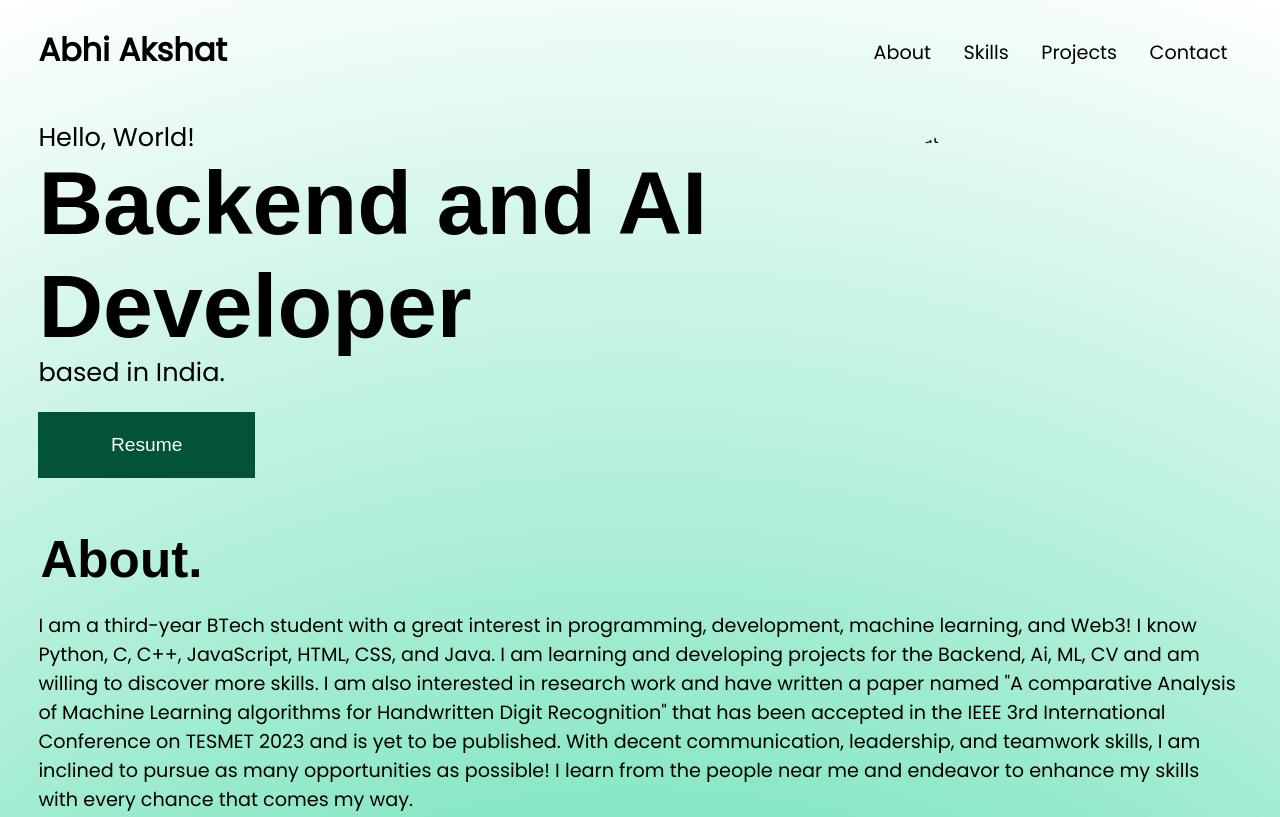
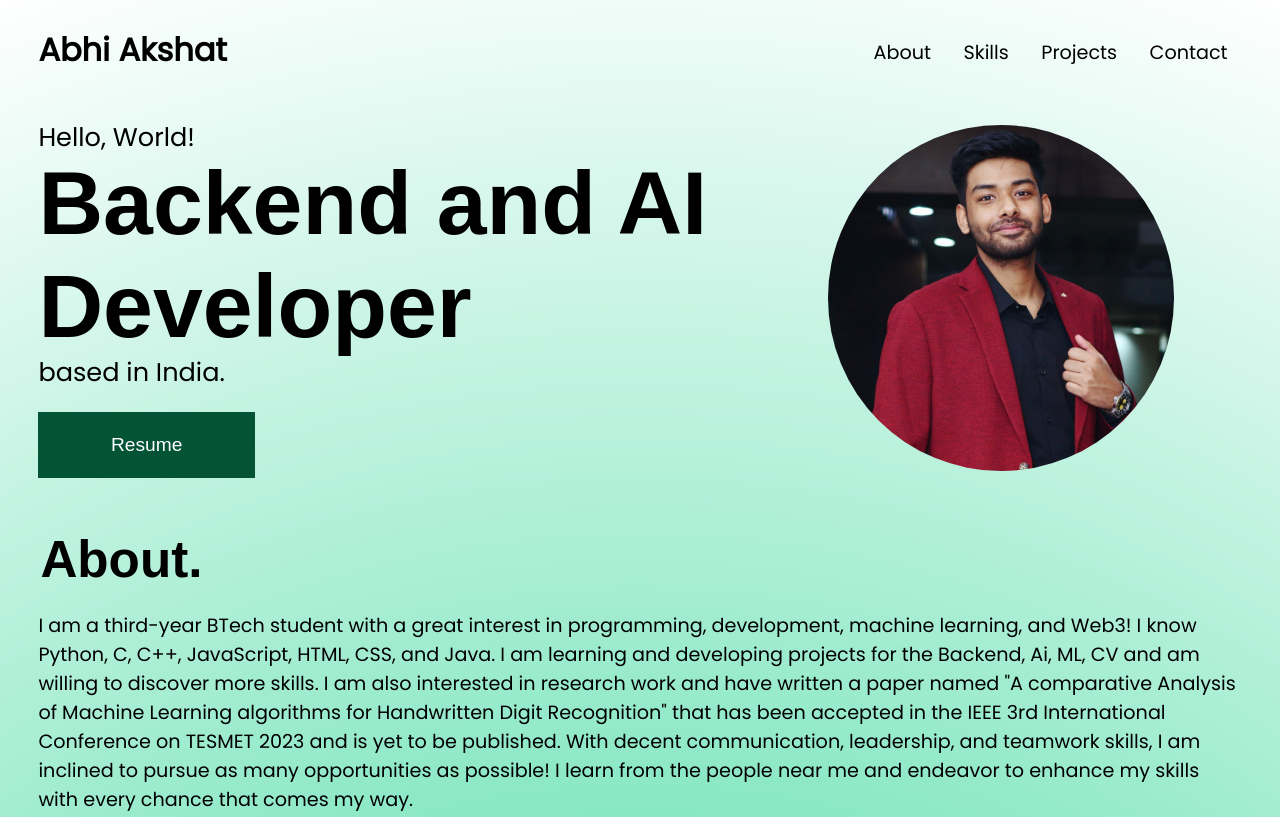
Before and after one commit to abhi-akshat/Portfolio-temp, a plain HTML site: page index.html in a window 1280 px wide. Shown: the top 817 px of the page. Drawn offline with Linux system fonts and the light colour scheme; the site is published under a folder, as on GitHub Pages, so addresses that start at the root find nothing.

Commit message:
Update index.html

```diff
--- a/index.html
+++ b/index.html
@@ -46,7 +46,7 @@
         <button>Resume</button>
       </div>
       <div class="front-col2">
-        <img src="/Profile.jpg" alt="Abhi Akshat" />
+        <img src="Profile.jpg" alt="Abhi Akshat" />
       </div>
     </div>
 
```
